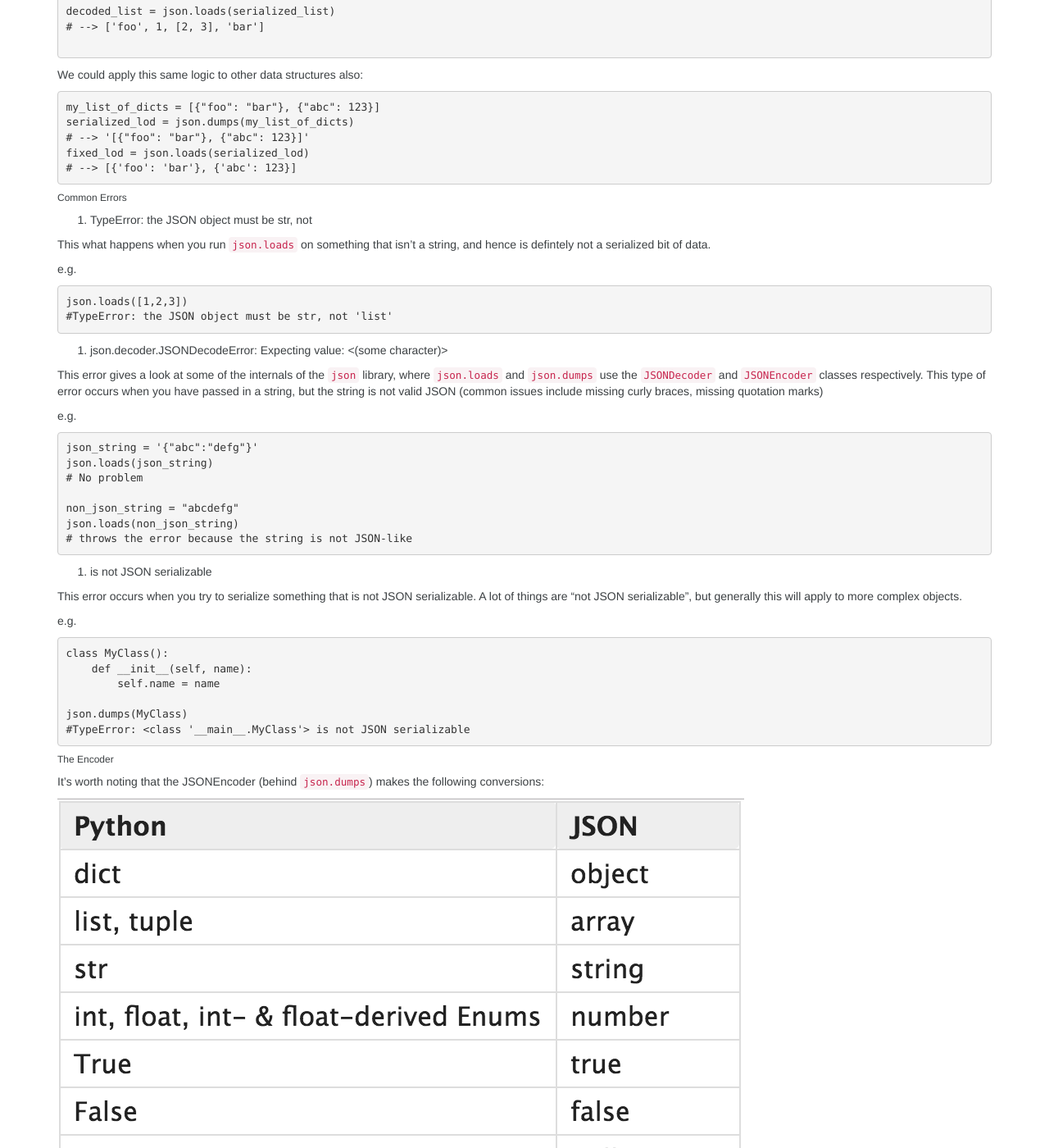
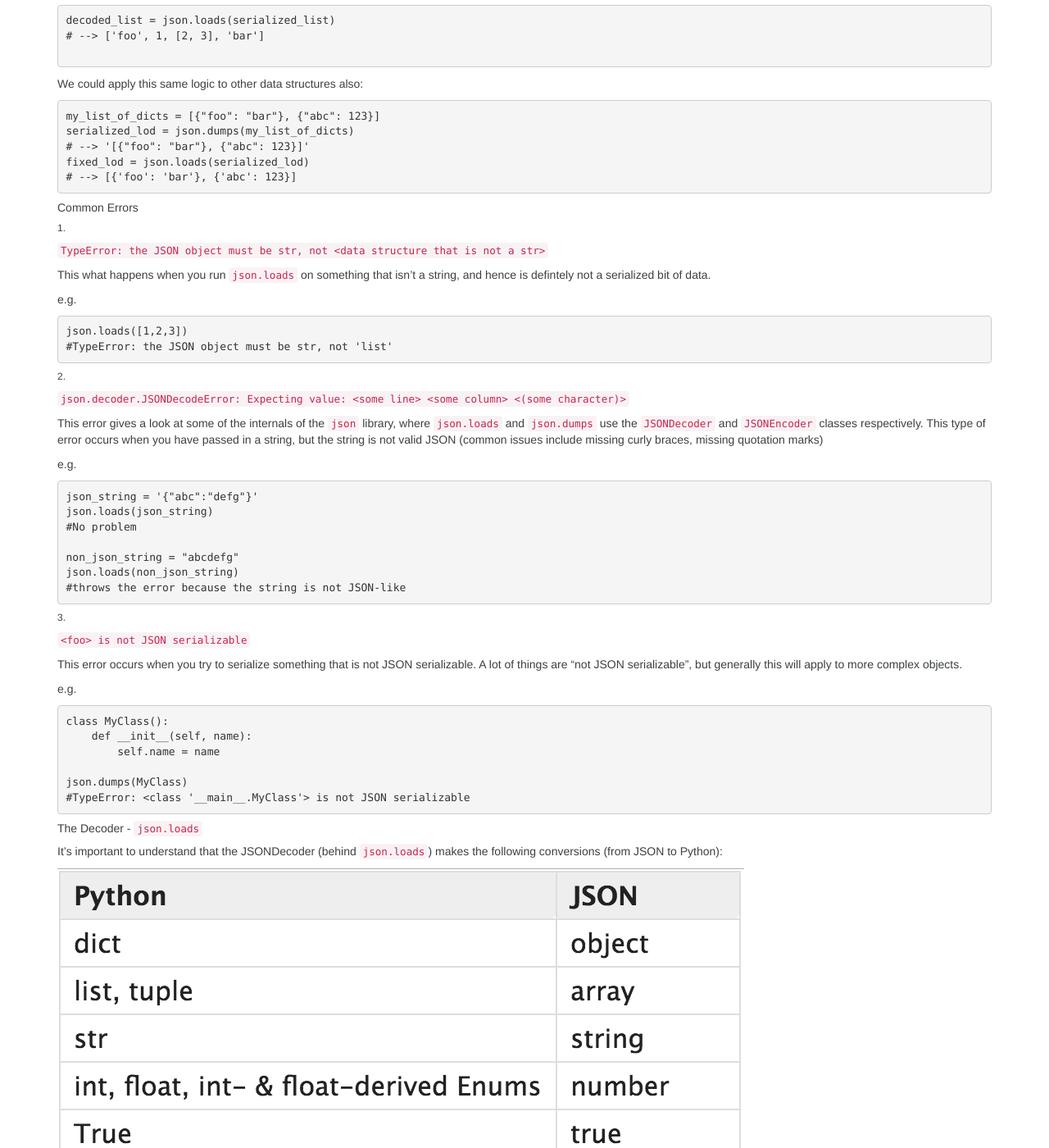
Before and after one commit to val314159/christophergs.github.io, a Jekyll site: the page built from _posts/2016-11-27-python-json.md, in a window 1280 px wide and 1400 px high, scrolled down 1123 px. Shown: the whole window at 82% size. Built offline with Jekyll 4.4.1, drawn with Linux system fonts in a browser that asks for light colours; comment, search, counter and statistics services are not loaded; some of the changed text lies outside the part shown.

Commit message:
multiple post edits
add urllib-parse blog post

````diff
--- a/_posts/2016-11-27-python-json.md
+++ b/_posts/2016-11-27-python-json.md
@@ -49,7 +49,7 @@ that data arrives, it will be serialized (encoded). So for you to make sense of
 you want, you will probably have to decode it. If you want later want to send the data onwards, you may
 need to serialize the data once again.
 
-###### Examples
+#### Examples
 
 Now that we understand what we are trying to do and why, let's look at some examples.
 
@@ -62,7 +62,7 @@ serialized_list = json.dumps(my_list)
 ```
 
 If I wanted to decode my serialized Python list, I would use the reverse process (note that there is a nasty
-gotcha with reversing the process when the object in question is a dictionary,[read the docs](https://docs.python.org/3/library/json.html)):
+gotcha with reversing the process when the object in question is a dictionary, [read the docs](https://docs.python.org/3/library/json.html)):
 
 ```buildoutcfg
 decoded_list = json.loads(serialized_list)
@@ -80,9 +80,11 @@ fixed_lod = json.loads(serialized_lod)
 # --> [{'foo': 'bar'}, {'abc': 123}]
 ```
 
-###### Common Errors
+##### Common Errors
 
-1. TypeError: the JSON object must be str, not <data structure that is not a str>
+###### 1.
+
+`TypeError: the JSON object must be str, not <data structure that is not a str>`
 
 This what happens when you run `json.loads` on something that isn't a string, and hence is defintely not
 a serialized bit of data.
@@ -94,29 +96,33 @@ json.loads([1,2,3])
 #TypeError: the JSON object must be str, not 'list'
 ```
 
-2. json.decoder.JSONDecodeError: Expecting value: <some line> <some column> <(some character)>
+###### 2.
+`json.decoder.JSONDecodeError: Expecting value: <some line> <some column> <(some character)>`
 
 This error gives a look at some of the internals of the `json` library, where `json.loads` and `json.dumps` use the
 `JSONDecoder` and `JSONEncoder` classes respectively. This type of error occurs when you have passed in a string,
  but the string is not valid JSON (common issues include missing curly braces, missing quotation marks)
 
 e.g.
+
 ```buildoutcfg
 json_string = '{"abc":"defg"}'
 json.loads(json_string)
-# No problem
+#No problem
 
 non_json_string = "abcdefg"
 json.loads(non_json_string)
-# throws the error because the string is not JSON-like
+#throws the error because the string is not JSON-like
 ```
 
-3. <foo> is not JSON serializable
+###### 3.
+`<foo> is not JSON serializable`
 
 This error occurs when you try to serialize something that is not JSON serializable. A lot of things are
 "not JSON serializable", but generally this will apply to more complex objects.
 
 e.g.
+
 ```buildoutcfg
 class MyClass():
     def __init__(self, name):
@@ -126,9 +132,9 @@ json.dumps(MyClass)
 #TypeError: <class '__main__.MyClass'> is not JSON serializable
 ```
 
-###### The Encoder
+##### The Decoder - `json.loads`
 
-It's worth noting that the JSONEncoder (behind `json.dumps`) makes the following conversions:
+It's important to understand that the JSONDecoder (behind `json.loads`) makes the following conversions (from JSON to Python):
 
 ![XSS Diagram]({{site.baseurl}}/assets/images/python_json_conversion_table.png)
 
````
Also changed, not shown: other parts of _posts/2016-11-27-python-json.md (+3 -3 lines), 1 other file.
